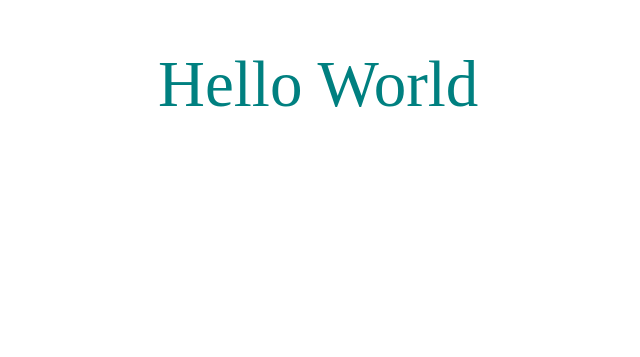
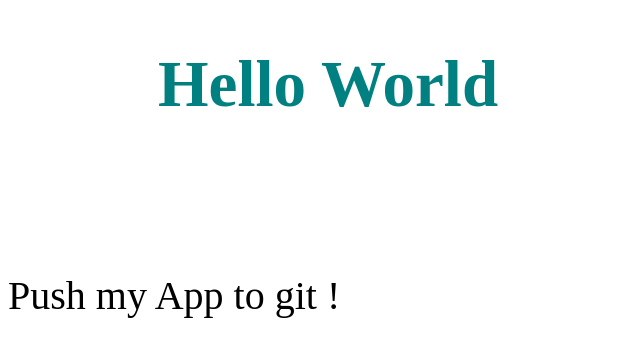
Before and after one commit to Mehdihmz/ZNS, a React (Create React App) app: page / in a window 1280 px wide. Shown: the part 103-460 px from the top of the page, without its empty margins (0-640 px from the left). Built offline with nearby package versions, Linux system fonts and the light colour scheme.

Commit message:
create p tag & style

```diff
--- a/src/App.css
+++ b/src/App.css
@@ -1,7 +1,11 @@
-.App {
+.App h1{
     font-size: 65px;
     margin: 150px;
     color: teal;
+}
+
+p {
+    font-size: 40px;
 }
 
 .Navbar {
--- a/src/App.js
+++ b/src/App.js
@@ -4,7 +4,8 @@ import './App.css' ;
 const App = () => {
   return (
     <div className='App'>
-        Hello World
+        <h1>Hello World</h1>
+        <p>Push my App to git !</p>
     </div>
   )
 }
```
